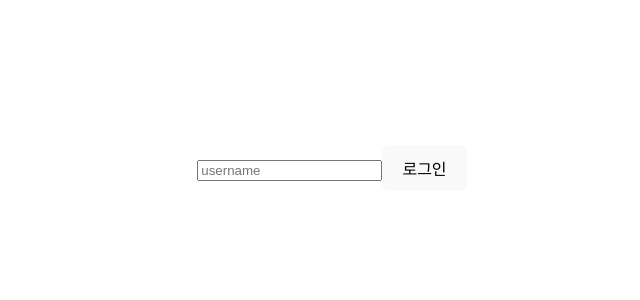
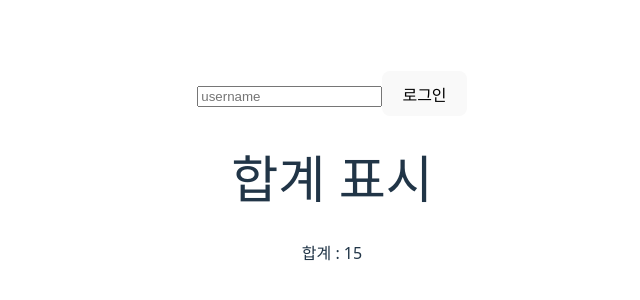
Before and after one commit to judy78799/elasticSearchBookDemo, a React (Vite) app in the folder react-ui/: page / in a window 1280 px wide. Shown: the part 232-532 px from the top of the page, without its empty margins (308-948 px from the left). Built offline with nearby package versions, Linux system fonts and the light colour scheme.

Commit message:
chore: useMemo 데모 테스트

```diff
--- a/react-ui/src/App.jsx
+++ b/react-ui/src/App.jsx
@@ -1,11 +1,12 @@
 import './App.css'
-import React, {useEffect, useState, useRef, use} from 'react'
+import React, {useEffect, useState, useRef} from 'react'
+import ShowSum from "./component/ShowSum.jsx";
 
 //useRef: 렌더링 이후에도 값이 그대로 남아있음. useState 이후 값이 렌더링되어 화면에 나타남.
 //useState: 렌더링 이후 값 초기화.
 
 function App() {
-    const inputRef = useRef();
+    const inputRef = useRef();  //컴포넌트 최상위에서 훅 호출 -> 컴포넌트가 렌더링 될 때마다 동일한 순서로 Hook이 호출되는 것을 보장함.
 
     useEffect(()=>{
         console.log(inputRef);
@@ -19,7 +20,9 @@ function App() {
     return (
         <div>
             <input ref={inputRef} type="text" placeholder="username"/>
-            <button>로그인</button>
+            <button onClick={login}>로그인</button>
+            <h1>합계 표시</h1>
+            <ShowSum label="합계" n={10} />
         </div>
     );
 };
--- /dev/null
+++ b/react-ui/src/component/ShowSum.jsx
@@ -0,0 +1,16 @@
+import React, {useMemo} from 'react';
+
+
+const ShowSum = ({label, n}) => {
+    const sum = (num) => num + 5;   //JS/React는 선언된 함수만 참조 가능 → 참조 전에 호출하면 에러
+    const result = useMemo(() => sum(n), [n]);
+
+    return(
+        <span>
+            {label} : {result}
+        </span>
+    )
+}
+
+
+export default ShowSum;
```
